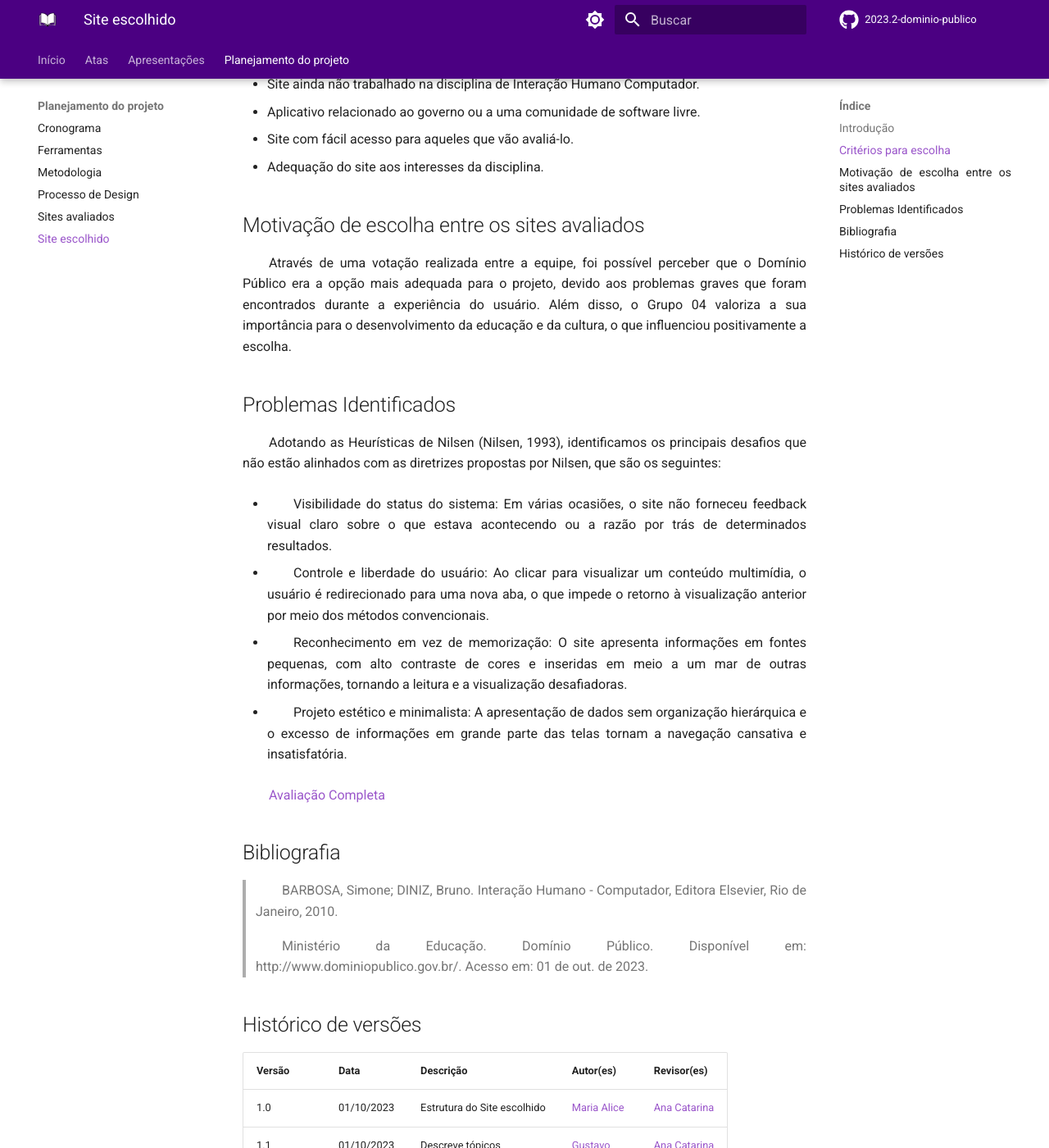
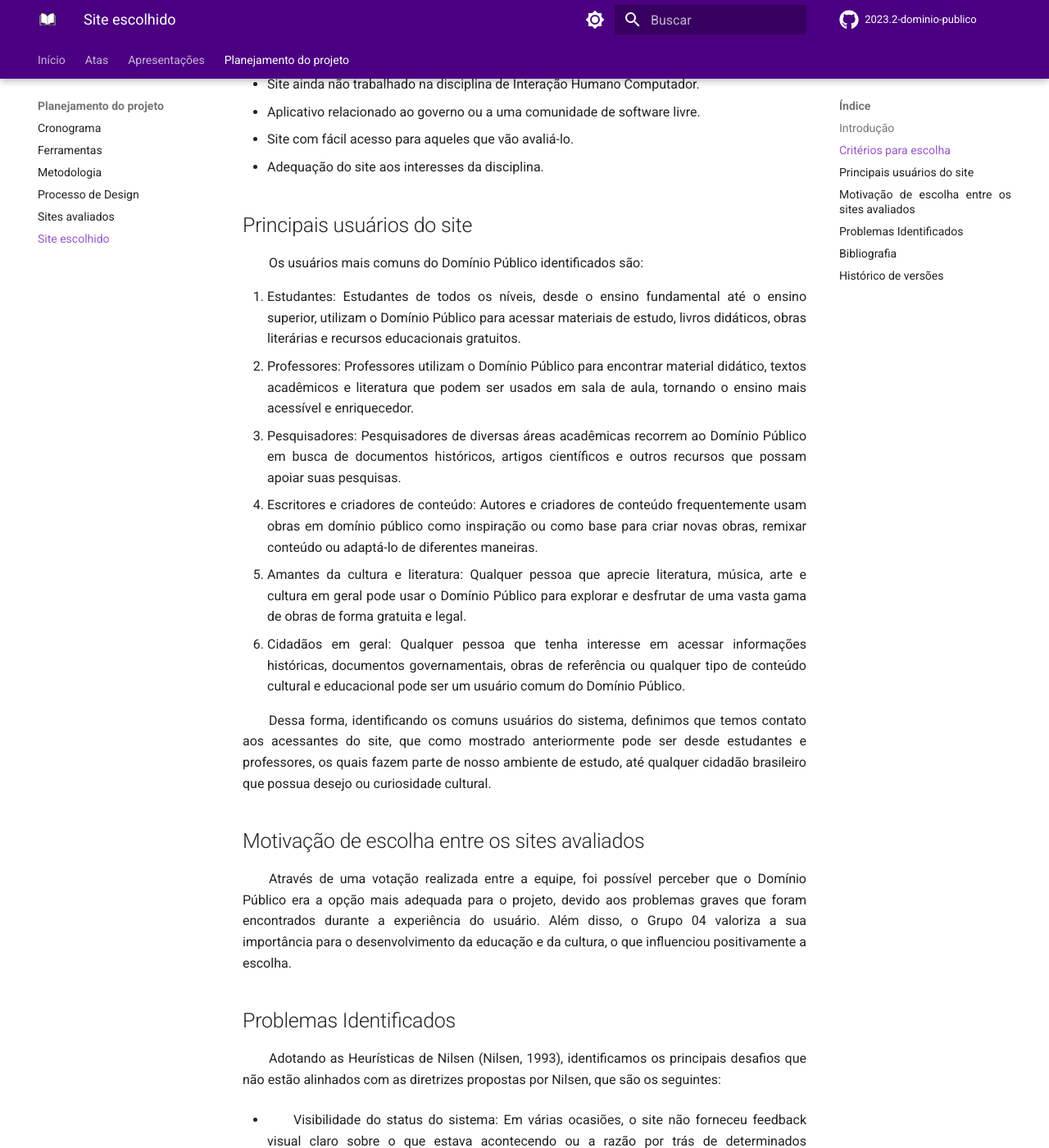
Before and after one commit to Interacao-Humano-Computador/2023.2-Dominio-Publico, an MkDocs documentation site: the page built from docs/planejamento/site_escolhido.md, in a window 1280 px wide and 1400 px high, scrolled down 489 px. Shown: the whole window at 82% size. Built offline with MkDocs 1.6.1 and Material for MkDocs 9.7.7, drawn with Linux system fonts in a browser that asks for light colours; comment, search, counter and statistics services are not loaded; some of the changed text lies outside the part shown.

Commit message:
fix: Melhorias pos entrega 1(3 tasks implementadas)

```diff
--- a/docs/planejamento/site_escolhido.md
+++ b/docs/planejamento/site_escolhido.md
@@ -17,7 +17,20 @@
 - Site com fácil acesso para aqueles que vão avaliá-lo.
 - Adequação do site aos interesses da disciplina.
 
+## Principais usuários do site
 
+<p>Os usuários mais comuns do Domínio Público identificados são:</p>
+
+1. Estudantes: Estudantes de todos os níveis, desde o ensino fundamental até o ensino superior, utilizam o Domínio Público para acessar materiais de estudo, livros didáticos, obras literárias e recursos educacionais gratuitos.
+2. Professores: Professores utilizam o Domínio Público para encontrar material didático, textos acadêmicos e literatura que podem ser usados em sala de aula, tornando o ensino mais acessível e enriquecedor.
+3. Pesquisadores: Pesquisadores de diversas áreas acadêmicas recorrem ao Domínio Público em busca de documentos históricos, artigos científicos e outros recursos que possam apoiar suas pesquisas.
+4. Escritores e criadores de conteúdo: Autores e criadores de conteúdo frequentemente usam obras em domínio público como inspiração ou como base para criar novas obras, remixar conteúdo ou adaptá-lo de diferentes maneiras.
+5. Amantes da cultura e literatura: Qualquer pessoa que aprecie literatura, música, arte e cultura em geral pode usar o Domínio Público para explorar e desfrutar de uma vasta gama de obras de forma gratuita e legal.
+6. Cidadãos em geral: Qualquer pessoa que tenha interesse em acessar informações históricas, documentos governamentais, obras de referência ou qualquer tipo de conteúdo cultural e educacional pode ser um usuário comum do Domínio Público.
+
+<p>
+Dessa forma, identificando os comuns usuários do sistema, definimos que temos contato aos acessantes do site, que como mostrado anteriormente pode ser desde estudantes e professores, os quais fazem parte de nosso ambiente de estudo, até qualquer cidadão brasileiro que possua desejo ou curiosidade cultural.
+</p>
 
 ## Motivação de escolha entre os sites avaliados
 
@@ -58,3 +71,4 @@
 | ------ | ---------- | --------------------------- | ----------------------------------------------- | ---------------------------------------------- |
 | 1.0    | 01/10/2023 | Estrutura do Site escolhido | [Maria Alice](https://github.com/Maliz30)       | [Ana Catarina](https://github.com/an4catarina) |
 | 1.1    | 01/10/2023 | Descreve tópicos            | [Gustavo](https://github.com/gustavofbs)        | [Ana Catarina](https://github.com/an4catarina) |
+|1.2     | 04/10/2023 | Adiciona usuários comuns do site| [Harryson](https://github.com/harry-cmartin) |[Gustavo](https://github.com/gustavofbs)|
```
Also changed, not shown: docs/index.md (+5 -0 lines), docs/planejamento/sites_avaliados.md (+2 -1 lines), 1 other file.
